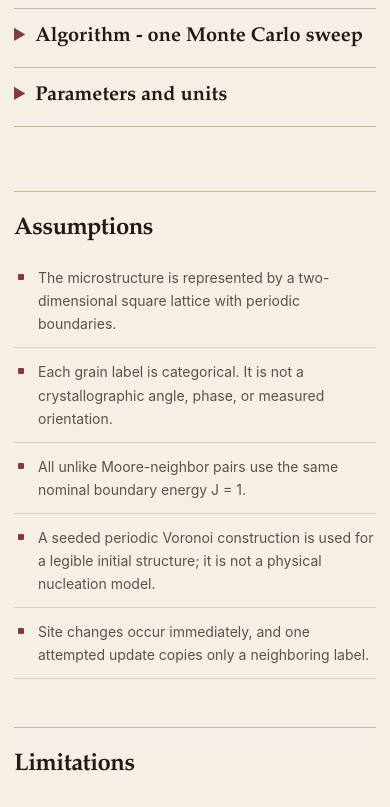
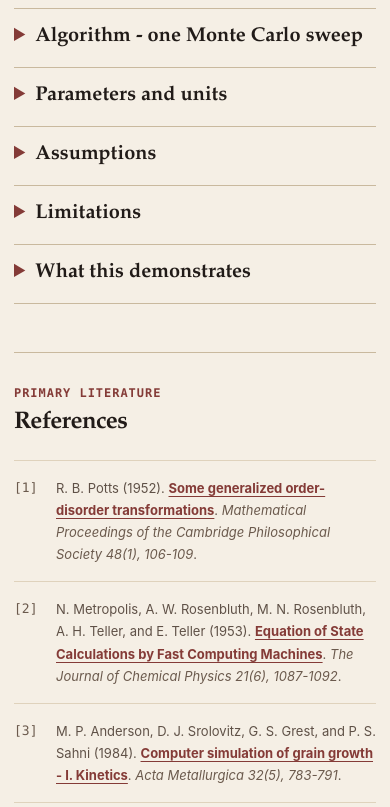
Before and after one commit to brunowe/simulation-fec, a React (Vite) app: page /simulations/grain-growth in a window 390 px wide. Shown: the part 3960-4767 px from the top of the page. Built offline with nearby package versions, Linux system fonts and the light colour scheme.

Commit message:
Ajusta prévia e harmoniza painéis

```diff
--- a/src/pages/LandingPage.jsx
+++ b/src/pages/LandingPage.jsx
@@ -28,7 +28,7 @@ const workflow = [
 const grainGrowthProject = getProjectBySlug("grain-growth");
 const heroSnapshot = createGrainGrowthEngine({
   effectiveTemperature: 0.1,
-  initialGrains: 12,
+  initialGrains: 20,
   seed: 2025,
   size: 64,
 }).snapshot();
--- a/src/simulations/grain-growth/GrainGrowthPage.jsx
+++ b/src/simulations/grain-growth/GrainGrowthPage.jsx
@@ -231,15 +231,25 @@ function AboutModel() {
 
       <div className="boundaries-grid" id="boundaries">
         <section aria-labelledby="assumptions-title">
+          <details className="boundary-disclosure disclosure">
+            <summary>
               <h3 id="assumptions-title">Assumptions</h3>
+            </summary>
+            <div className="boundary-disclosure__body">
               <ul className="boundary-list">
                 {modelAssumptions.map((assumption) => (
                   <li key={assumption}>{assumption}</li>
                 ))}
               </ul>
+            </div>
+          </details>
         </section>
         <section aria-labelledby="limitations-title">
+          <details className="boundary-disclosure disclosure">
+            <summary>
               <h3 id="limitations-title">Limitations</h3>
+            </summary>
+            <div className="boundary-disclosure__body">
               <ul className="boundary-list">
                 {modelLimitations.map((limitation) => (
                   <li key={limitation}>{limitation}</li>
@@ -255,11 +265,17 @@ function AboutModel() {
                   never a material temperature.
                 </p>
               </aside>
+            </div>
+          </details>
         </section>
       </div>
 
       <section aria-labelledby="demonstration-title" className="demonstration-summary">
+        <details className="demonstration-disclosure disclosure">
+          <summary>
             <h3 id="demonstration-title">What this demonstrates</h3>
+          </summary>
+          <div className="demonstration-summary__body">
             <p>
               This working experiment connects a deterministic numerical kernel,
               direct controls, live measurements, automated tests, and explicit
@@ -287,6 +303,8 @@ function AboutModel() {
                 <span className="sr-only"> (opens in a new tab)</span>
               </a>
             </div>
+          </div>
+        </details>
       </section>
 
       <section aria-labelledby="references-title" className="references-section">
--- a/src/simulations/grain-growth/grain-growth.css
+++ b/src/simulations/grain-growth/grain-growth.css
@@ -631,9 +631,7 @@
 }
 
 .method-block h3,
-.boundaries-grid h3,
-.references-section h3,
-.demonstration-summary h3 {
+.references-section h3 {
   margin: 0;
   color: var(--ink);
   font-family: var(--display);
@@ -824,15 +822,29 @@
 
 .boundaries-grid {
   display: grid;
-  grid-template-columns: repeat(2, minmax(0, 1fr));
-  gap: var(--space-7);
-  padding-top: var(--space-8);
+  grid-template-columns: minmax(0, 1fr);
+  align-items: start;
+  gap: 0;
 }
 
 .boundaries-grid > section {
   min-width: 0;
-  border-top: 1px solid var(--line);
-  padding-top: var(--space-5);
+}
+
+.boundary-disclosure > summary h3,
+.demonstration-disclosure > summary h3 {
+  display: inline;
+  margin: 0;
+  font: inherit;
+  letter-spacing: inherit;
+}
+
+.boundary-disclosure__body {
+  padding-bottom: var(--space-5);
+}
+
+.boundary-disclosure .boundary-list {
+  margin-top: 0;
 }
 
 .boundary-list,
@@ -884,26 +896,21 @@
 }
 
 .demonstration-summary {
-  display: grid;
-  grid-template-columns: minmax(220px, 0.55fr) minmax(0, 1fr);
-  align-items: start;
-  gap: var(--space-4) var(--space-7);
-  margin-top: var(--space-8);
-  border-top: 1px solid var(--line);
-  padding-top: var(--space-7);
+  margin-top: 0;
 }
 
-.demonstration-summary h3 {
-  grid-row: 1 / span 4;
+.demonstration-summary__body {
+  display: grid;
+  gap: var(--space-4);
+  padding: var(--space-6) 0 var(--space-7);
 }
 
-.demonstration-summary p,
-.demonstration-summary ul {
+.demonstration-summary__body > * {
   max-width: 68ch;
   margin-block: 0;
 }
 
-.demonstration-summary > p:first-of-type {
+.demonstration-summary__body > p:first-child {
   color: var(--ink-muted);
   line-height: 1.7;
 }
@@ -1040,13 +1047,11 @@
   .method-grid,
   .method-facts,
   .boundaries-grid,
-  .demonstration-summary,
   .references-section {
     grid-template-columns: minmax(0, 1fr);
   }
 
   .scientific-heading,
-  .demonstration-summary,
   .references-section {
     gap: var(--space-5);
   }
@@ -1072,9 +1077,6 @@
     padding-top: var(--space-4);
   }
 
-  .demonstration-summary h3 {
-    grid-row: auto;
-  }
 }
 
 @media (max-width: 680px) {
@@ -1183,8 +1185,11 @@
   }
 
   .demonstration-summary {
-    margin-top: var(--space-7);
-    padding-top: var(--space-6);
+    margin-top: 0;
+  }
+
+  .demonstration-summary__body {
+    padding: var(--space-5) 0 var(--space-6);
   }
 
   .references-section {
```
Also changed, not shown: 1 other file (tests, documents, lock files or other folders). Lines whose indentation alone changed are shown as unchanged.
